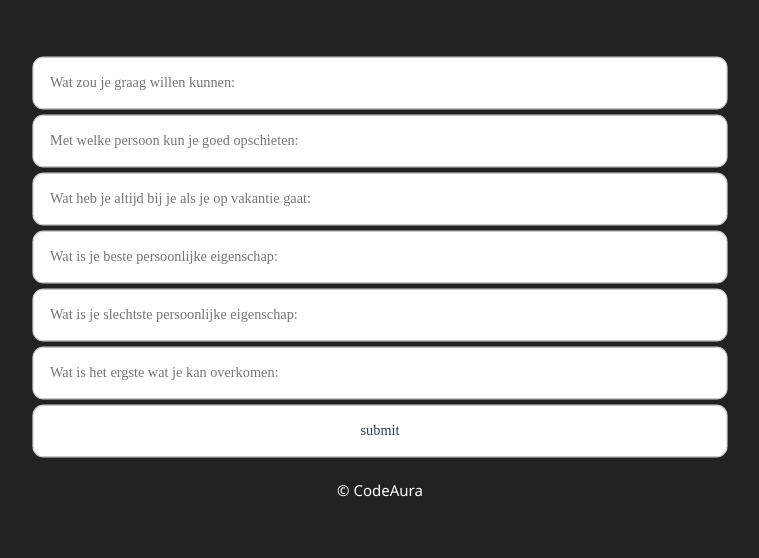
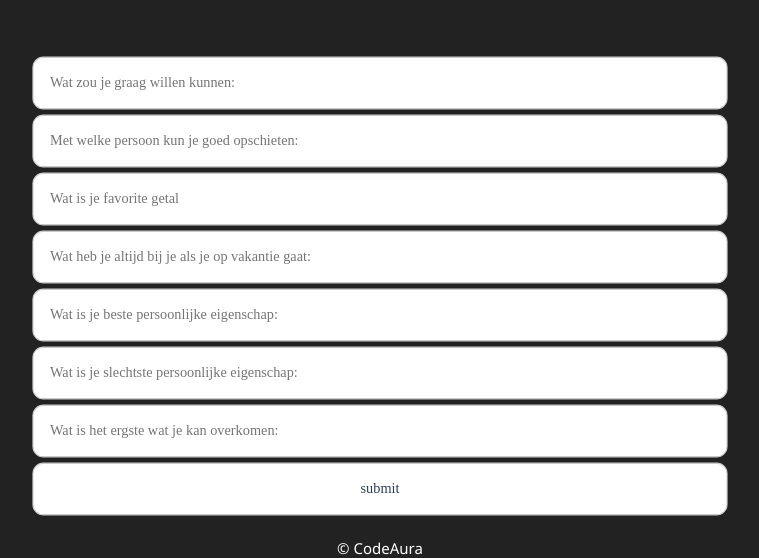
Before and after one commit to CodeAura/PHP-BackEnd-Forms, a PHP site: page / in a window 1280 px wide. Shown: the part 281-839 px from the top of the page, without its empty margins (260-1019 px from the left). Before the commit the page ends 778 px from the top, so only its background shows below. Run offline with PHP 8.4, Linux system fonts and the light colour scheme.

Commit message:
Finalized MadLibs

```diff
--- a/Mad-Libs/index.php
+++ b/Mad-Libs/index.php
@@ -2,7 +2,7 @@
 
 $Error = "";
 $q1 = $q2 = $q3 = $q4 = $q5 = $q6 = "";
-
+$Window = false;
 
 
 if ($_SERVER["REQUEST_METHOD"] == "POST") {
@@ -35,6 +35,7 @@ if ($_SERVER["REQUEST_METHOD"] == "POST") {
         $Error = "⚠ Vraag 6 mag niet leeg zijn";
       } else {
         $q6 = $_POST["vraag6"];
+        $Window = true;
       }
 }
 
@@ -47,16 +48,37 @@ if ($_SERVER["REQUEST_METHOD"] == "POST") {
     <meta charset="UTF-8">
     <meta http-equiv="X-UA-Compatible" content="IE=edge">
     <meta name="viewport" content="width=device-width, initial-scale=1.0">
-    <title>Document</title>
+    <title>Onkunde</title>
     <link rel="stylesheet" href="style.css">
 </head>
 <body>
+
+<style>
+  <?php if($Window == true){ ?>
+    .background-blur {
+      display: block;
+    }
+    .popup {
+      display: block;
+    }
+  <?php } ?>
+  </style>
+<body>
+
+<?php if($Window == true){ ?>
+  <div id="popup" class="w3-animate-bottom">
+  <h1>Onkunde!</h1>
+  <p>
+    Er zijn veel mensen die niet kunnen <? echo $_POST["vraag1"] ?>. Neem nou <? echo $_POST["vraag2"] ?>. Zelfs met de hulp van een <? echo $_POST["vraag4"]?> of zelfs <? echo $_POST["vraag3"] ?> kan <? echo $_POST["vraag2"] ?> niet <? echo $_POST["vraag4"] ?>. Dat heeft niet te maken met een gebrek aan <? echo $_POST["vraag5"] ?>, maar met een te veel aan <? echo $_POST["vraag6"] ?>. Te veel <? echo $_POST["vraag5"] ?> leidt tot verveling en dat is niet goed als je wilt <? echo $_POST["vraag1"] ?>. Helaas voor <? echo $_POST["vraag2"] ?>.
+  </p>
+</div>
+<?php } ?>
 
 <div class="background-blur"></div>
 
 <h1 id="title"><span id="anim-title">Mad</span><span id="anim-title">Libs</span></h1>
 <br>
-<nav>
+  <nav>
         <ul>
             <li><a href="index.php">Onkunde</a></li>
             <li><a href="paniek.php">Er heerst paniek..</a></li>
@@ -73,10 +95,11 @@ if ($_SERVER["REQUEST_METHOD"] == "POST") {
 <br>
 <input type="text" name="vraag1" placeholder="Wat zou je graag willen kunnen:">
 <input type="text" name="vraag2" placeholder="Met welke persoon kun je goed opschieten:">
-<input type="text" name="vraag3" placeholder="Wat heb je altijd bij je als je op vakantie gaat:">
-<input type="text" name="vraag4" placeholder="Wat is je beste persoonlijke eigenschap:">
-<input type="text" name="vraag5" placeholder="Wat is je slechtste persoonlijke eigenschap:">
-<input type="text" name="vraag6" placeholder="Wat is het ergste wat je kan overkomen:">
+<input type="text" name="vraag3" placeholder="Wat is je favorite getal">
+<input type="text" name="vraag4" placeholder="Wat heb je altijd bij je als je op vakantie gaat:">
+<input type="text" name="vraag5" placeholder="Wat is je beste persoonlijke eigenschap:">
+<input type="text" name="vraag6" placeholder="Wat is je slechtste persoonlijke eigenschap:">
+<input type="text" name="vraag7" placeholder="Wat is het ergste wat je kan overkomen:">
 <input id="button" type="submit" name="submit" value="submit">
 </form>
 
--- a/Mad-Libs/style.css
+++ b/Mad-Libs/style.css
@@ -16,10 +16,10 @@ html, body {
   top: 50%;
   z-index: 4;
   width: 100vh;
-  height: 80vh;
+  height: 90vh;
   margin: -76px 0 0 -76px;
   margin-left: -50vh;
-  margin-top: -40vh;
+  margin-top: -45vh;
   border-radius: 20px;
   border: 5px solid;
   background-color: #222222;
@@ -28,14 +28,14 @@ html, body {
 
 #popup p {
   font-size: 20px;
-  width: 50%;
   text-align: center;
-  height: 100%;
+  width: 80%;
+  margin-left: 9vh;
 }
 
 #popup:hover {
-  -ms-transform: scale(1.1); /* IE 9 */
-	-webkit-transform: scale(1.1); /* Safari 3-8 */
+  -ms-transform: scale(1.05); /* IE 9 */
+	-webkit-transform: scale(1.05); /* Safari 3-8 */
 	transform: scale(05.);
 }
 
```
Also changed, not shown: Mad-Libs/paniek.php (+9 -1 lines).
